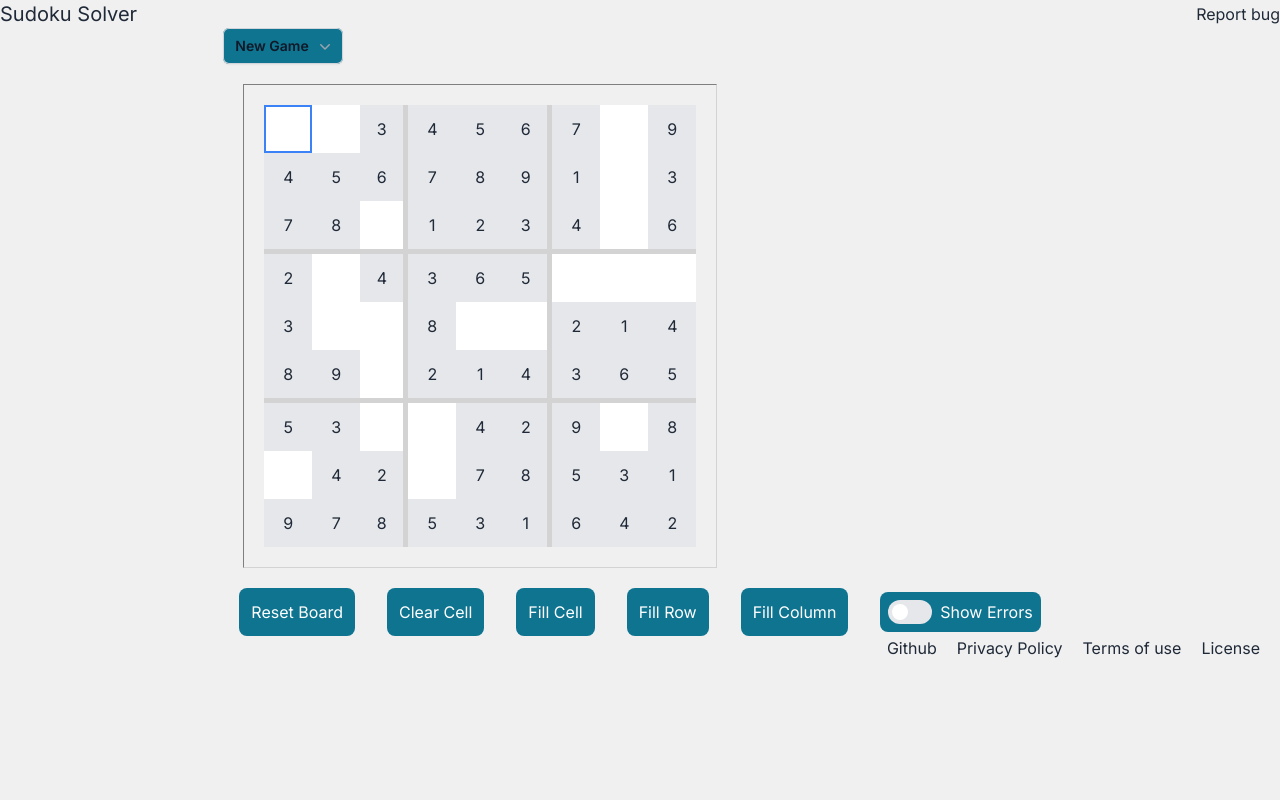
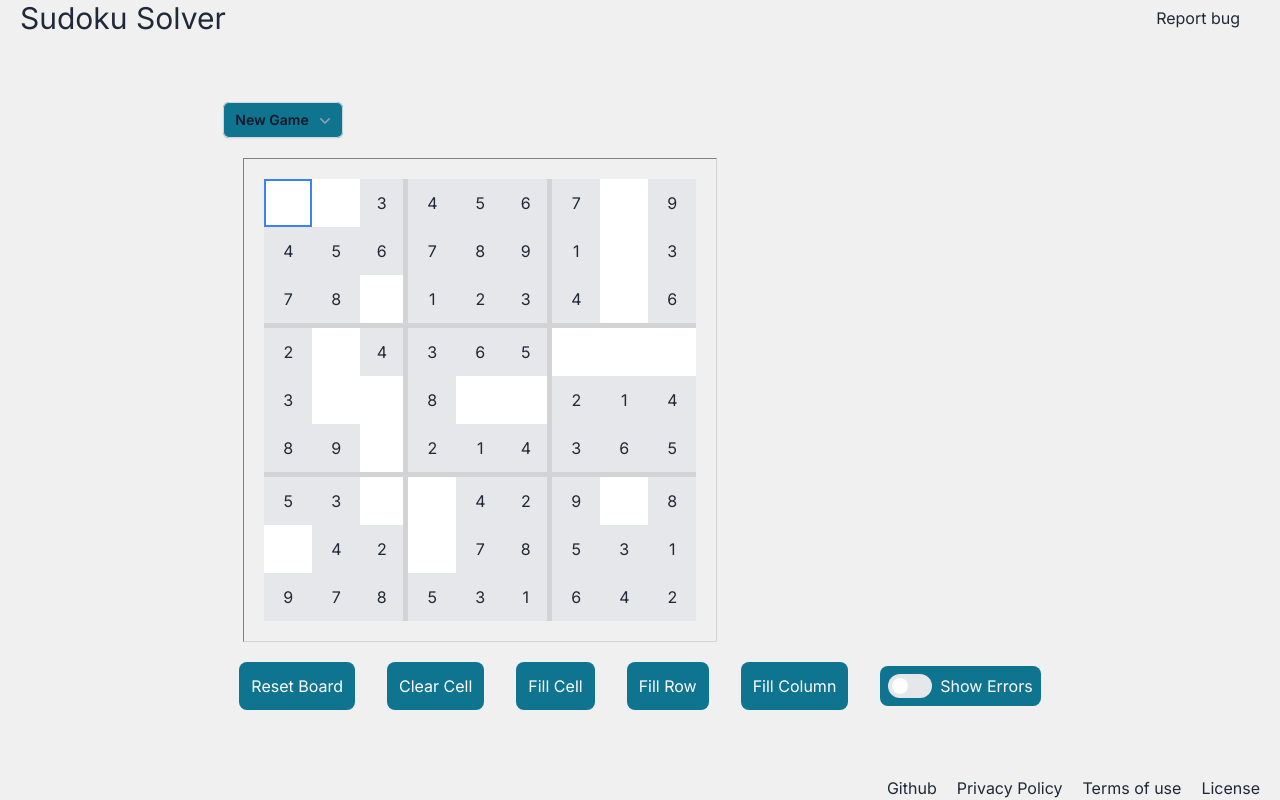
Before and after one commit to kk-mbugua/sudoku, a Next.js app in the folder front_end/: page / in a window 1280 px wide. Built offline with nearby package versions, Linux system fonts and the light colour scheme.

Commit message:
update layout

```diff
--- a/front_end/app/page.tsx
+++ b/front_end/app/page.tsx
@@ -4,13 +4,13 @@ import Footer from "./ui/footer"
 
 export default function Home() {
   return (
-      <>
-        <Header/>
-        <main className="flex flex-col justify-center items-center">
-          <Game></Game>
-        </main>
-        <Footer/>
-      </>
+    <div className="flex flex-col min-h-screen">
+      <Header/>
+      <main className="flex-grow flex flex-col justify-center items-center">
+        <Game></Game>
+      </main>
+      <Footer/>
+    </div>
 
   );
 }
--- a/front_end/app/ui/game.tsx
+++ b/front_end/app/ui/game.tsx
@@ -155,16 +155,19 @@ function Game() {
 
   return (
     <div>
-        <GameOptions newGame={newGame} createBoard={createBoard}/>
+        <div className="flex flex-row">
+          <GameOptions newGame={newGame} createBoard={createBoard}/>
+          {isCreatedBoard &&
+            <div>
+              <button className="rounded-md bg-secondary p-1 mx-4 text-white" onMouseUp={handleSaveBoard}>Save Board</button>
+              <button className="rounded-md bg-secondary p-1 mx-4 text-white" onMouseUp={handleEditBoard}>Edit Board</button>
+            </div>
+          }
+        </div>
         <Board sudoku={sudoku} board={board} selected={selected} onCellClick={handleCellClick} showErrors={showErrors}/>
         {(filledGameBoard() && ! solved) && <div className="text-red-700">There are some errors on the board</div>}
         {solved && <div className="text-emerald-600">Congratulations! Board is solved</div>}
         {notSolvable && <div className="text-red-700">This board is not solvable</div>}
-        {isCreatedBoard &&
-          <div>
-            <button className={btnClassName} onMouseUp={handleSaveBoard}>Save Board</button>
-            <button className={btnClassName} onMouseUp={handleEditBoard}>Edit Board</button>
-          </div>}
         <div className="flex flex-row justify-between items-center">
             <button className={btnClassName} onMouseUp={handleResetBoard}>Reset Board</button>
             <button className={btnClassName} onMouseUp={handleClearCell}>Clear Cell</button>
--- a/front_end/app/ui/header.tsx
+++ b/front_end/app/ui/header.tsx
@@ -4,9 +4,8 @@
 function Header() {
     return (
         <div className="flex flex-row justify-between">
-            <div className="text-xl">Sudoku Solver</div>
-            <button>Report bug</button>
-
+            <div className="text-3xl ml-5">Sudoku Solver</div>
+            <button className="mr-10">Report bug</button>
         </div>
     )
 }
```
